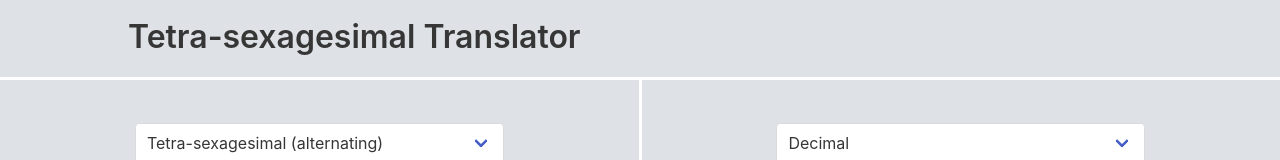
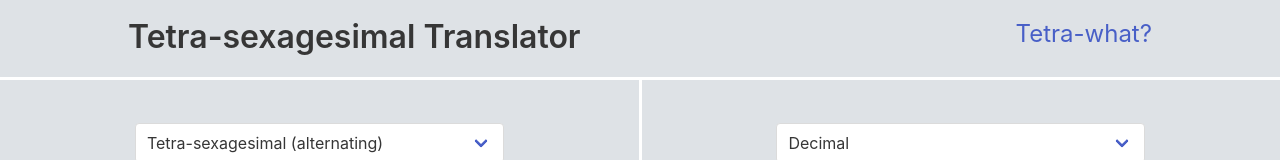
Before and after one commit to sophieball/tetra-sexagesimal, a plain HTML site: page index.html in a window 1280 px wide. Shown: the top 160 px of the page. Drawn offline with nearby package versions, Linux system fonts and the light colour scheme.

Commit message:
link to readme

```diff
--- a/index.html
+++ b/index.html
@@ -13,7 +13,10 @@
   </head>
   <body>
     <div class='header' style='background-color: #dee2e6;'>
-      <h1 class='title'>Tetra-sexagesimal Translator</h1>
+      <h1 class='title is-pulled-left'>Tetra-sexagesimal Translator</h1>
+      <h2 class='subtitle is-4 is-pulled-right' style='margin: 0;'>
+        <a href='https://github.com/sophieball/tetra-sexagesimal#what-is-tetra-sexagesimal' target='_blank'>Tetra-what?</a>
+      </h2>
     </div>
     <div class='columns' style='margin: 0;'>
       <div class='column' style='background-color: #dee2e6; border-right: 3px solid white;'>
```
